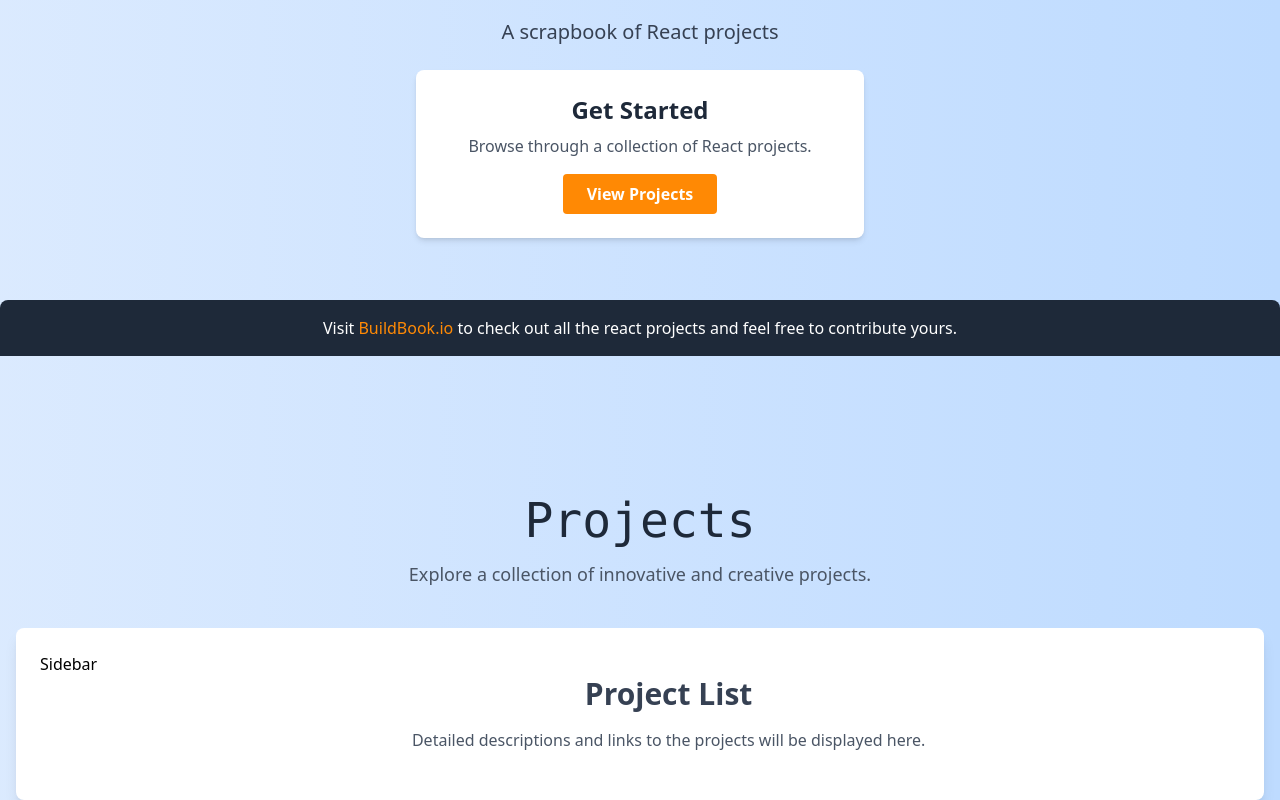
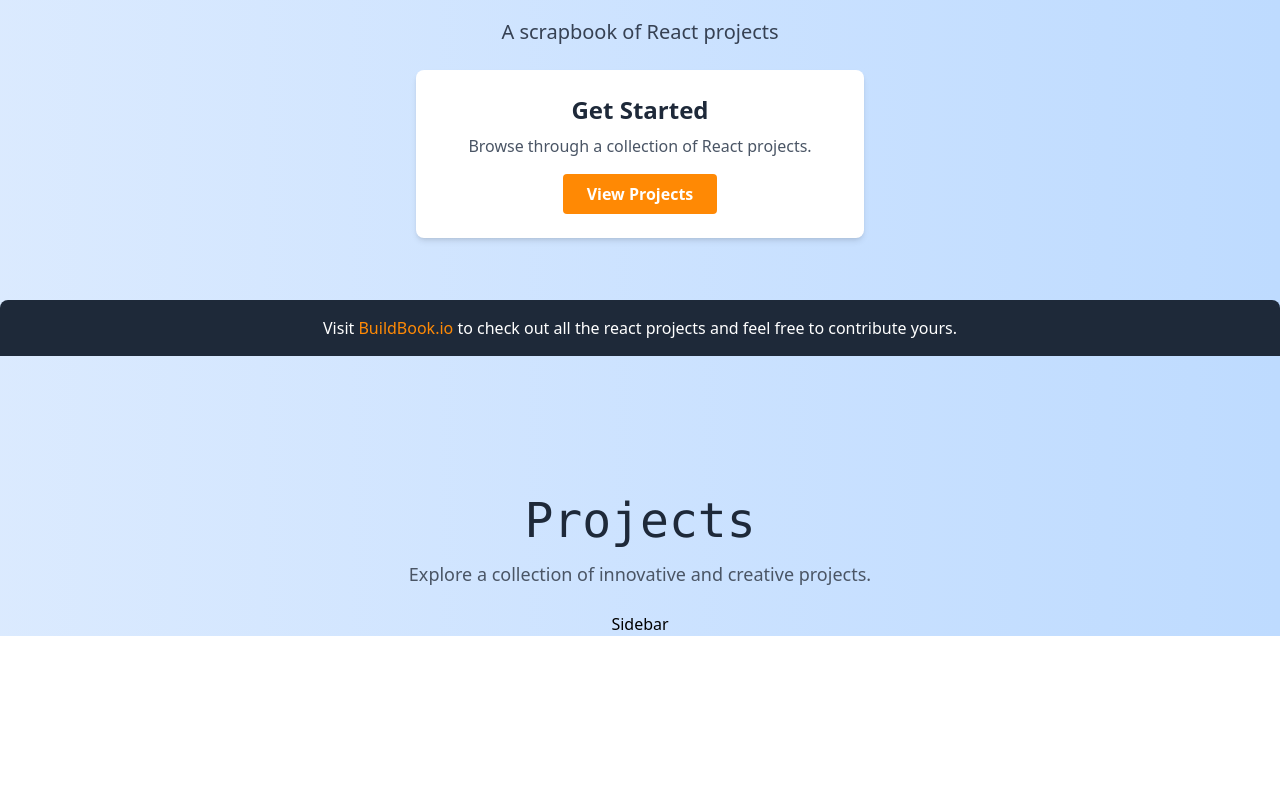
Before and after one commit to externalPointerVariable/BuildBook, a React (Vite) app in the folder myApp/: page / in a window 1280 px wide. Shown: the part 444-1244 px from the top of the page. After the commit the page ends 1080 px from the top, so only its background shows below. Built offline with nearby package versions, Linux system fonts and the light colour scheme.

Commit message:
Edited projects file

```diff
--- a/myApp/components/Horizontal.jsx
+++ /dev/null
@@ -1,7 +0,0 @@
-function Horizontal() {
-    return (
-      <hr className="border-t-2 border-gray-300 my-6 mx-auto w-3/4 rounded-full shadow-md" />
-    );
-  }
-
-  export default Horizontal;
--- a/myApp/pages/Projects.jsx
+++ b/myApp/pages/Projects.jsx
@@ -4,20 +4,12 @@ import Sidebar from '../components/Sidebar.jsx';
 function Project() {
   return (
     <>
-      <div className="flex flex-col items-center justify-center">
+      <div className="flex flex-col items-center justify-center h-auto mb-7" id="projects">
         <h2 className="text-5xl font-mono text-gray-800 mb-4">Projects</h2>
         <p className="text-lg text-gray-600 mb-6 text-center">
           Explore a collection of innovative and creative projects.
         </p>
-      </div>
-      <div className="flex flex-col md:flex-row items-start p-6 bg-white shadow-lg rounded-lg mt-4">
         <Sidebar />
-        <div className="flex-grow p-6">
-          <h3 className="text-3xl font-semibold text-gray-700 mb-4">Project List</h3>
-          <p className="text-md text-gray-600">
-            Detailed descriptions and links to the projects will be displayed here.
-          </p>
-        </div>
       </div>
     </>
   );
```
